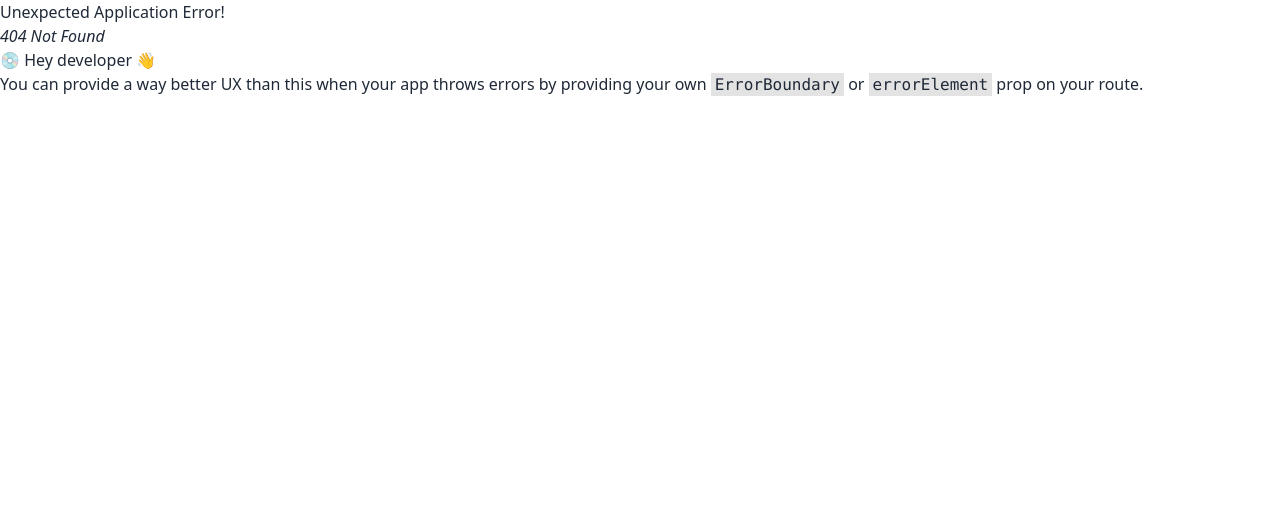
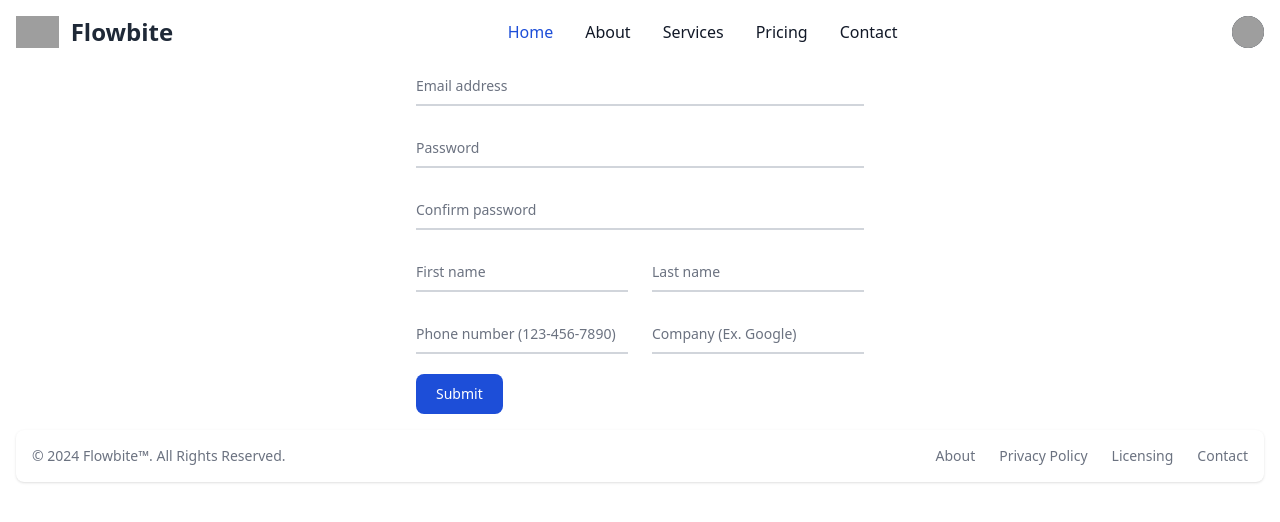
Before and after one commit to Emranhossainshuvo/TimeCraft-3D, a React (Vite) app: page /register in a window 1280 px wide. Before the commit this address had no page. Shown: the top 522 px of the page. Built offline with nearby package versions, Linux system fonts and the light colour scheme; grey boxes are pictures that could not be loaded.

Commit message:
basic register page added for users registrations

```diff
--- a/src/Layouts/Main.jsx
+++ b/src/Layouts/Main.jsx
@@ -1,9 +1,14 @@
+import { Outlet } from "react-router-dom";
 import Home from "../Pages/Home/Home/Home";
+import Navbar from "../Pages/Shared/Navbar/Navbar";
+import Footer from "../Pages/Shared/Footer/Footer";
 
 const Main = () => {
     return (
         <div>
-            <Home></Home>
+            <Navbar></Navbar>
+            <Outlet></Outlet>
+            <Footer></Footer>
         </div>
     );
 };
--- a/src/Pages/Home/Home/Home.jsx
+++ b/src/Pages/Home/Home/Home.jsx
@@ -1,12 +1,8 @@
-import Footer from "../../Shared/Footer/Footer";
-import Navbar from "../../Shared/Navbar/Navbar";
 
 const Home = () => {
     return (
         <div>
-            <Navbar></Navbar>
-            <h3>This is home page</h3>
-            <Footer></Footer>
+            <h2>This is home page</h2>
         </div>
     );
 };
--- /dev/null
+++ b/src/Pages/Register/Register.jsx
@@ -0,0 +1,115 @@
+
+
+
+const Register = () => {
+  return (
+    <>
+      <form className="max-w-md mx-auto">
+        <div className="relative z-0 w-full mb-5 group">
+          <input
+            type="email"
+            name="floating_email"
+            id="floating_email"
+            className="block py-2.5 px-0 w-full text-sm text-gray-900 bg-transparent border-0 border-b-2 border-gray-300 appearance-none dark:text-white dark:border-gray-600 dark:focus:border-blue-500 focus:outline-none focus:ring-0 focus:border-blue-600 peer"
+            placeholder=" "
+            required
+          />
+          <label className="peer-focus:font-medium absolute text-sm text-gray-500 dark:text-gray-400 duration-300 transform -translate-y-6 scale-75 top-3 -z-10 origin-[0] peer-focus:start-0 rtl:peer-focus:translate-x-1/4 rtl:peer-focus:left-auto peer-focus:text-blue-600 peer-focus:dark:text-blue-500 peer-placeholder-shown:scale-100 peer-placeholder-shown:translate-y-0 peer-focus:scale-75 peer-focus:-translate-y-6">
+            Email address
+          </label>
+        </div>
+        <div className="relative z-0 w-full mb-5 group">
+          <input
+            type="password"
+            name="floating_password"
+            id="floating_password"
+            className="block py-2.5 px-0 w-full text-sm text-gray-900 bg-transparent border-0 border-b-2 border-gray-300 appearance-none dark:text-white dark:border-gray-600 dark:focus:border-blue-500 focus:outline-none focus:ring-0 focus:border-blue-600 peer"
+            placeholder=" "
+            required
+          />
+          <label className="peer-focus:font-medium absolute text-sm text-gray-500 dark:text-gray-400 duration-300 transform -translate-y-6 scale-75 top-3 -z-10 origin-[0] peer-focus:start-0 rtl:peer-focus:translate-x-1/4 peer-focus:text-blue-600 peer-focus:dark:text-blue-500 peer-placeholder-shown:scale-100 peer-placeholder-shown:translate-y-0 peer-focus:scale-75 peer-focus:-translate-y-6">
+            Password
+          </label>
+        </div>
+        <div className="relative z-0 w-full mb-5 group">
+          <input
+            type="password"
+            name="repeat_password"
+            id="floating_repeat_password"
+            className="block py-2.5 px-0 w-full text-sm text-gray-900 bg-transparent border-0 border-b-2 border-gray-300 appearance-none dark:text-white dark:border-gray-600 dark:focus:border-blue-500 focus:outline-none focus:ring-0 focus:border-blue-600 peer"
+            placeholder=" "
+            required
+          />
+          <label className="peer-focus:font-medium absolute text-sm text-gray-500 dark:text-gray-400 duration-300 transform -translate-y-6 scale-75 top-3 -z-10 origin-[0] peer-focus:start-0 rtl:peer-focus:translate-x-1/4 peer-focus:text-blue-600 peer-focus:dark:text-blue-500 peer-placeholder-shown:scale-100 peer-placeholder-shown:translate-y-0 peer-focus:scale-75 peer-focus:-translate-y-6">
+            Confirm password
+          </label>
+        </div>
+        <div className="grid md:grid-cols-2 md:gap-6">
+          <div className="relative z-0 w-full mb-5 group">
+            <input
+              type="text"
+              name="floating_first_name"
+              id="floating_first_name"
+              className="block py-2.5 px-0 w-full text-sm text-gray-900 bg-transparent border-0 border-b-2 border-gray-300 appearance-none dark:text-white dark:border-gray-600 dark:focus:border-blue-500 focus:outline-none focus:ring-0 focus:border-blue-600 peer"
+              placeholder=" "
+              required
+            />
+            <label className="peer-focus:font-medium absolute text-sm text-gray-500 dark:text-gray-400 duration-300 transform -translate-y-6 scale-75 top-3 -z-10 origin-[0] peer-focus:start-0 rtl:peer-focus:translate-x-1/4 peer-focus:text-blue-600 peer-focus:dark:text-blue-500 peer-placeholder-shown:scale-100 peer-placeholder-shown:translate-y-0 peer-focus:scale-75 peer-focus:-translate-y-6">
+              First name
+            </label>
+          </div>
+          <div className="relative z-0 w-full mb-5 group">
+            <input
+              type="text"
+              name="floating_last_name"
+              id="floating_last_name"
+              className="block py-2.5 px-0 w-full text-sm text-gray-900 bg-transparent border-0 border-b-2 border-gray-300 appearance-none dark:text-white dark:border-gray-600 dark:focus:border-blue-500 focus:outline-none focus:ring-0 focus:border-blue-600 peer"
+              placeholder=" "
+              required
+            />
+            <label className="peer-focus:font-medium absolute text-sm text-gray-500 dark:text-gray-400 duration-300 transform -translate-y-6 scale-75 top-3 -z-10 origin-[0] peer-focus:start-0 rtl:peer-focus:translate-x-1/4 peer-focus:text-blue-600 peer-focus:dark:text-blue-500 peer-placeholder-shown:scale-100 peer-placeholder-shown:translate-y-0 peer-focus:scale-75 peer-focus:-translate-y-6">
+              Last name
+            </label>
+          </div>
+        </div>
+        <div className="grid md:grid-cols-2 md:gap-6">
+          <div className="relative z-0 w-full mb-5 group">
+            <input
+              type="tel"
+              pattern="[0-9]{3}-[0-9]{3}-[0-9]{4}"
+              name="floating_phone"
+              id="floating_phone"
+              className="block py-2.5 px-0 w-full text-sm text-gray-900 bg-transparent border-0 border-b-2 border-gray-300 appearance-none dark:text-white dark:border-gray-600 dark:focus:border-blue-500 focus:outline-none focus:ring-0 focus:border-blue-600 peer"
+              placeholder=" "
+              required
+            />
+            <label className="peer-focus:font-medium absolute text-sm text-gray-500 dark:text-gray-400 duration-300 transform -translate-y-6 scale-75 top-3 -z-10 origin-[0] peer-focus:start-0 rtl:peer-focus:translate-x-1/4 peer-focus:text-blue-600 peer-focus:dark:text-blue-500 peer-placeholder-shown:scale-100 peer-placeholder-shown:translate-y-0 peer-focus:scale-75 peer-focus:-translate-y-6">
+              Phone number (123-456-7890)
+            </label>
+          </div>
+          <div className="relative z-0 w-full mb-5 group">
+            <input
+              type="text"
+              name="floating_company"
+              id="floating_company"
+              className="block py-2.5 px-0 w-full text-sm text-gray-900 bg-transparent border-0 border-b-2 border-gray-300 appearance-none dark:text-white dark:border-gray-600 dark:focus:border-blue-500 focus:outline-none focus:ring-0 focus:border-blue-600 peer"
+              placeholder=" "
+              required
+            />
+            <label className="peer-focus:font-medium absolute text-sm text-gray-500 dark:text-gray-400 duration-300 transform -translate-y-6 scale-75 top-3 -z-10 origin-[0] peer-focus:start-0 rtl:peer-focus:translate-x-1/4 peer-focus:text-blue-600 peer-focus:dark:text-blue-500 peer-placeholder-shown:scale-100 peer-placeholder-shown:translate-y-0 peer-focus:scale-75 peer-focus:-translate-y-6">
+              Company (Ex. Google)
+            </label>
+          </div>
+        </div>
+        <button
+          type="submit"
+          className="text-white bg-blue-700 hover:bg-blue-800 focus:ring-4 focus:outline-none focus:ring-blue-300 font-medium rounded-lg text-sm w-full sm:w-auto px-5 py-2.5 text-center dark:bg-blue-600 dark:hover:bg-blue-700 dark:focus:ring-blue-800"
+        >
+          Submit
+        </button>
+      </form>
+    </>
+  );
+};
+
+export default Register;
```
Also changed, not shown: src/Routes/Routes.jsx (+12 -0 lines).
